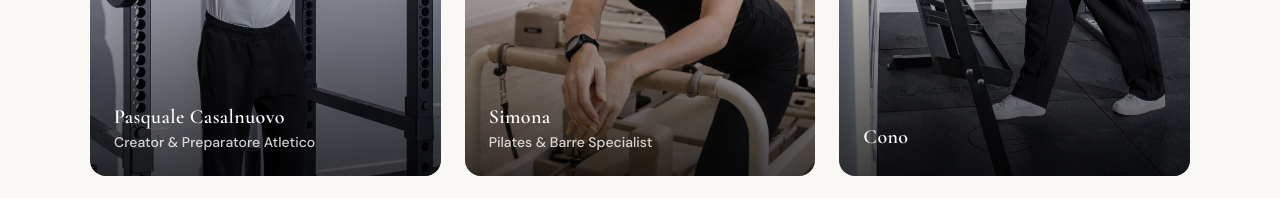
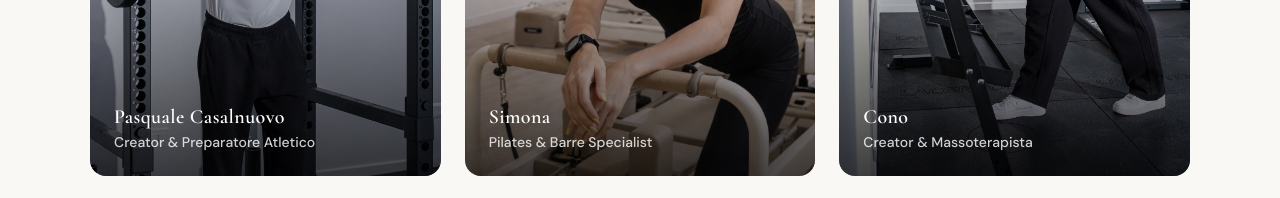
Before and after one commit to emanuele-galle/kinelab, a Next.js app: page / in a window 1280 px wide. Shown: the part 6460-6658 px from the top of the page. Built offline with nearby package versions, Linux system fonts and the light colour scheme; no server answers.

Commit message:
Aggiungi bio e ruolo per Cono nel team
Co-Authored-By: Claude Opus 4.6 <noreply@anthropic.com>

```diff
--- a/src/data/team.ts
+++ b/src/data/team.ts
@@ -32,11 +32,14 @@ export const team: TeamMember[] = [
   {
     id: '3',
     name: 'Cono',
-    role: '',
-    shortBio: '',
+    role: 'Creator & Massoterapista',
+    shortBio: 'Laureato in Scienze Motorie, Cono è massoterapista certificato e professionista del movimento con un approccio orientato al benessere globale della persona. Creator del progetto Kinèlab, si occupa di percorsi di allenamento finalizzati al miglioramento della qualità della vita, della mobilità e della funzionalità corporea. La sua esperienza si è sviluppata principalmente nel lavoro con persone in età adulta, accompagnandole in programmi personalizzati volti al mantenimento della salute e della forma fisica. Grazie alla formazione in ambito motorio e manuale, costruisce percorsi di lavoro progressivi e adattati alle esigenze individuali, con particolare attenzione alla postura, alla prevenzione e al movimento consapevole. Empatico, attento e orientato alla persona, si distingue per la capacità di creare un ambiente accogliente e rassicurante, favorendo un percorso di miglioramento fisico equilibrato e duraturo.',
     photo: '/images/cono.jpg',
-    certifications: [],
-    specialty: '',
+    certifications: [
+      { certification: 'Scienze Motorie' },
+      { certification: 'Massoterapista' },
+    ],
+    specialty: 'Benessere & Movimento Consapevole',
   },
   {
     id: '4',
```
